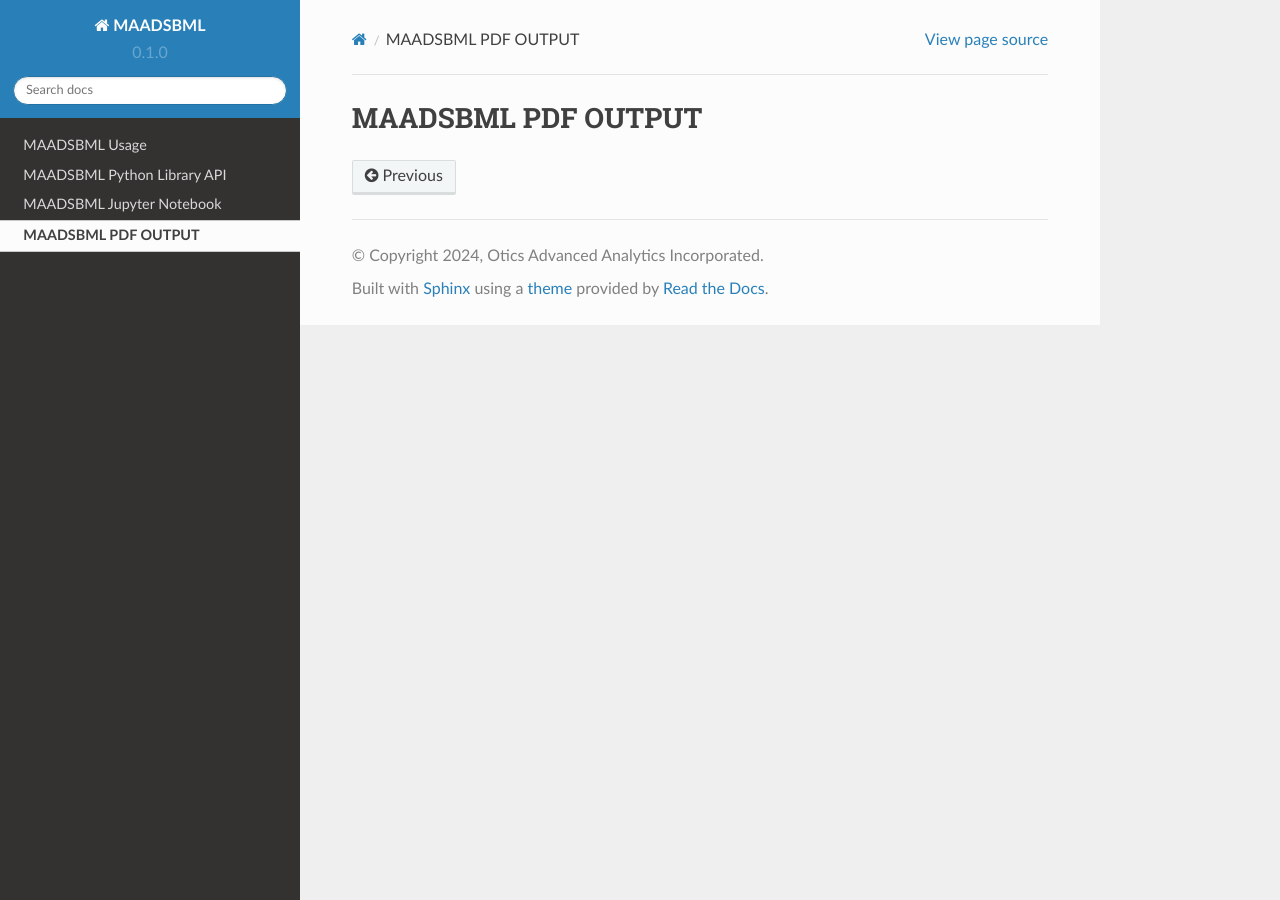
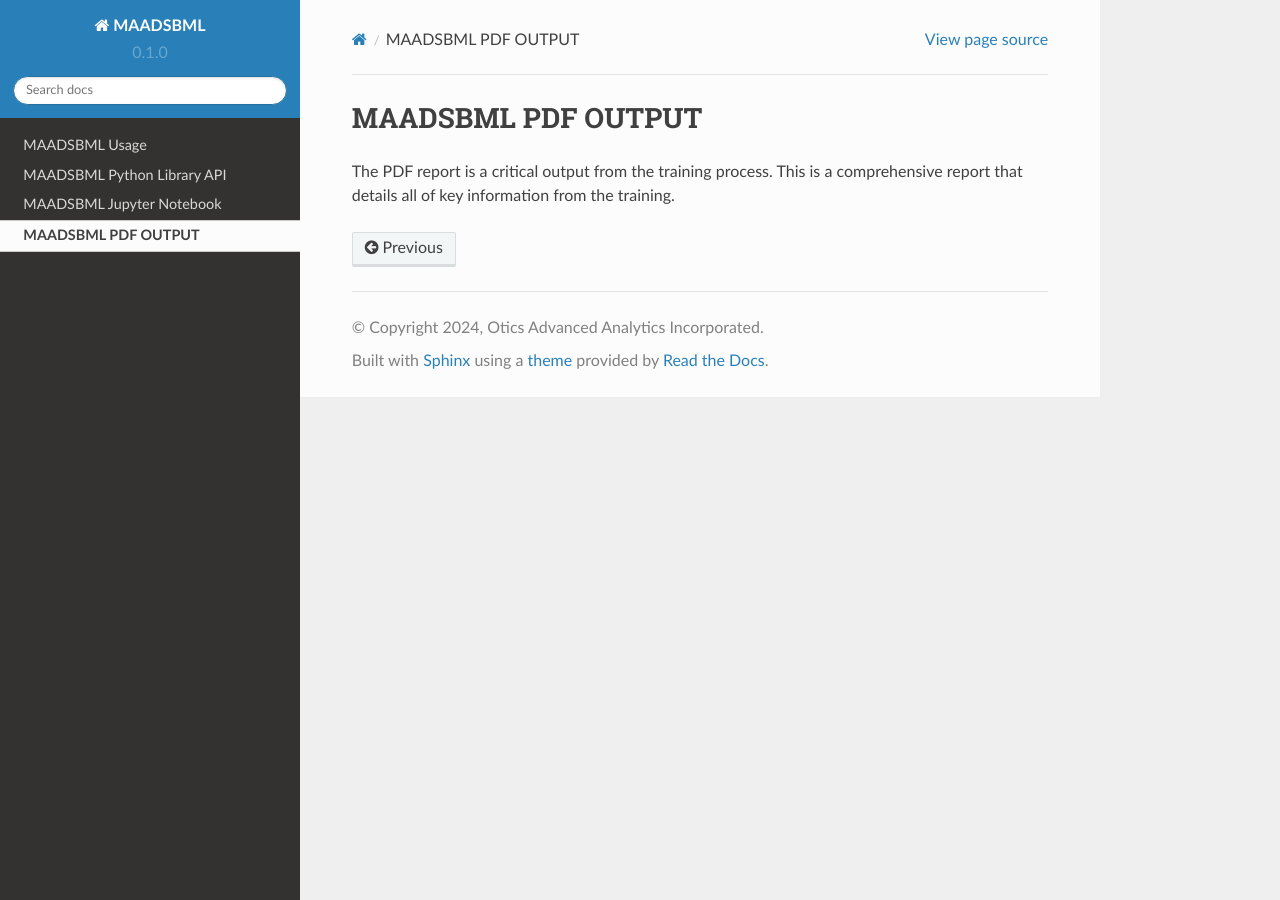
Before and after one commit to smaurice101/maadsbml, a Sphinx documentation site: the page built from docs/source/pdf.rst, in a window 1280 px wide. Built offline with Sphinx 7.4.7 and the Read the Docs theme 2.0.0, drawn with Linux system fonts in a browser that asks for light colours.

Commit message:
Update pdf.rst

```diff
--- a/docs/source/pdf.rst
+++ b/docs/source/pdf.rst
@@ -1,2 +1,4 @@
 MAADSBML PDF OUTPUT
 ==================
+
+The PDF report is a critical output from the training process.  This is a comprehensive report that details all of key information from the training.
```
